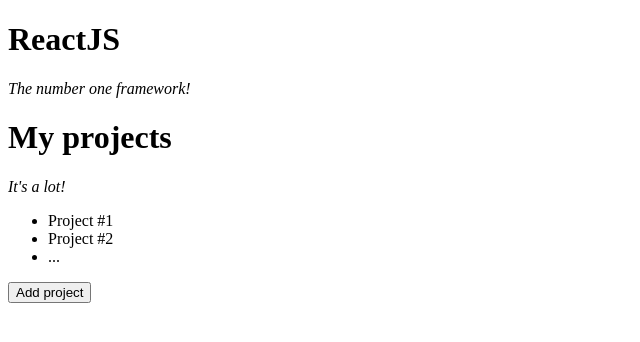
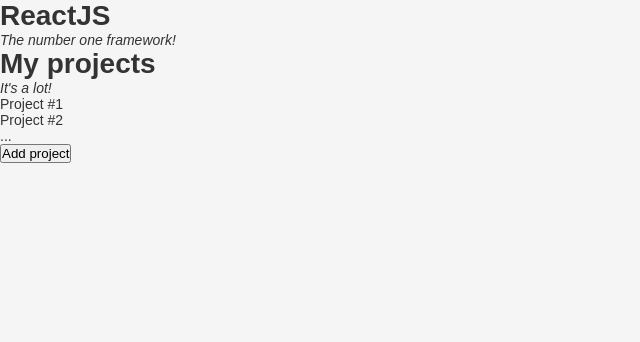
Before and after one commit to ermogenes/gostack-s01, a React app in the folder frontend/: page / in a window 1280 px wide. Shown: the top 342 px of the page, without its empty margins (0-640 px from the left). Built offline with nearby package versions, Linux system fonts and the light colour scheme.

Commit message:
Add css bundling

```diff
--- a/frontend/package.json
+++ b/frontend/package.json
@@ -9,8 +9,10 @@
     "@babel/preset-env": "^7.9.5",
     "@babel/preset-react": "^7.9.4",
     "babel-loader": "^8.1.0",
+    "css-loader": "^3.5.1",
     "react": "^16.13.1",
     "react-dom": "^16.13.1",
+    "style-loader": "^1.1.3",
     "webpack": "^4.42.1",
     "webpack-cli": "^3.3.11"
   },
--- /dev/null
+++ b/frontend/src/App.css
@@ -0,0 +1,12 @@
+* {
+    margin: 0;
+    padding: 0;
+    outline: 0;
+    box-sizing: border-box;
+}
+
+body {
+    background-color: #f5f5f5;
+    color: #333;
+    font: 14px sans-serif;
+}
--- a/frontend/src/App.js
+++ b/frontend/src/App.js
@@ -1,5 +1,7 @@
 import React, { useState } from 'react';
 import Header from './components/Header';
+
+import './App.css';
 
 function App() {
     const [ projects, setProjects ] = useState(
--- a/frontend/webpack.config.js
+++ b/frontend/webpack.config.js
@@ -23,6 +23,14 @@
                     loader: 'babel-loader',
                 },
             },
+            { // rule: .css use style- and css-loader
+                test: /\.css$/,
+                exclude: /node_modules/,
+                use: [
+                    { loader: 'style-loader', },
+                    { loader: 'css-loader', },
+                ],
+            },
         ],
     },
 };
```
Also changed, not shown: 2 other files (tests, documents, lock files or other folders).
